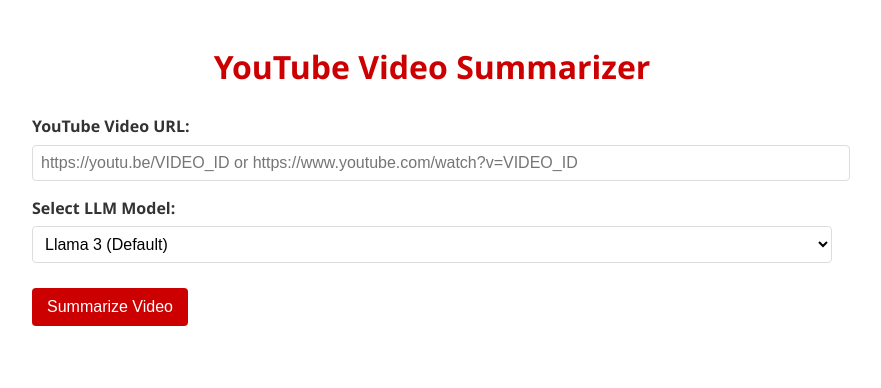
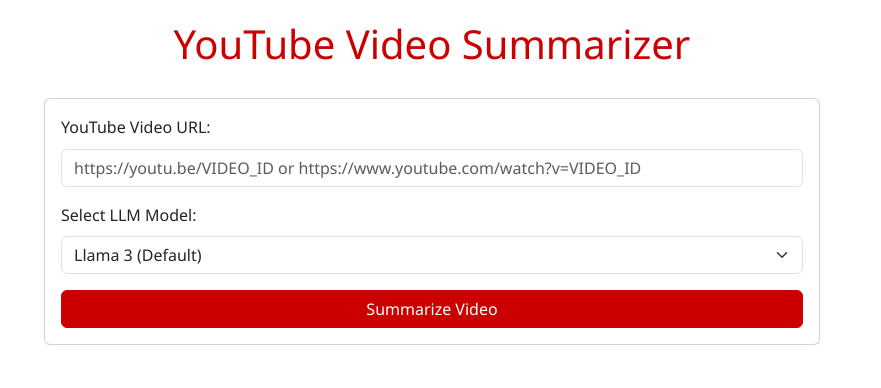
Before and after one commit to zabih1/Chat-With-Data, a Flask app: page / in a window 1280 px wide. Shown: the top 388 px of the page, without its empty margins (208-1089 px from the left). Run offline with Flask 3, Linux system fonts and the light colour scheme.

Commit message:
youtube video summary api

```diff
--- a/templates/index.html
+++ b/templates/index.html
@@ -4,82 +4,48 @@
     <meta charset="UTF-8">
     <meta name="viewport" content="width=device-width, initial-scale=1.0">
     <title>YouTube Video Summarizer</title>
-    <!-- Include Marked.js for Markdown parsing -->
+    <link href="https://cdn.jsdelivr.net/npm/bootstrap@5.3.0/dist/css/bootstrap.min.css" rel="stylesheet">
     <script src="https://cdnjs.cloudflare.com/ajax/libs/marked/4.3.0/marked.min.js"></script>
     <style>
         body {
             font-family: 'Segoe UI', Tahoma, Geneva, Verdana, sans-serif;
             line-height: 1.6;
             color: #333;
+            padding: 20px;
+        }
+        .container {
             max-width: 800px;
-            margin: 0 auto;
-            padding: 20px;
         }
         h1 {
             color: #cc0000;
             text-align: center;
+            margin-bottom: 30px;
         }
-        .form-group {
-            margin-bottom: 15px;
+        .btn-primary {
+            background-color: #cc0000;
+            border-color: #cc0000;
         }
-        label {
-            display: block;
-            margin-bottom: 5px;
-            font-weight: bold;
+        .btn-primary:hover {
+            background-color: #990000;
+            border-color: #990000;
         }
-        input[type="text"], select {
-            width: 100%;
-            padding: 8px;
-            border: 1px solid #ddd;
+        .btn-success {
+            background-color: #4CAF50;
+            border-color: #4CAF50;
+        }
+        .btn-success:hover {
+            background-color: #45a049;
+            border-color: #45a049;
+        }
+        .spinner-border {
+            display: none;
+            margin: 20px auto;
+        }
+        .summary-text {
+            background-color: #f9f9f9;
+            padding: 15px;
             border-radius: 4px;
-            font-size: 16px;
-            background-color: white;
-        }
-        .input-row {
-            display: flex;
-            gap: 15px;
-            margin-bottom: 15px;
-        }
-        .input-row .form-group {
-            flex: 1;
-            margin-bottom: 0;
-        }
-        button {
-            background-color: #cc0000;
-            color: white;
-            border: none;
-            padding: 10px 15px;
-            border-radius: 4px;
-            cursor: pointer;
-            font-size: 16px;
-            margin-top: 10px;
-        }
-        button:hover {
-            background-color: #990000;
-        }
-        #result {
-            margin-top: 20px;
-            border-top: 1px solid #ddd;
-            padding-top: 20px;
-            display: none;
-        }
-        .loader {
-            border: 4px solid #f3f3f3;
-            border-top: 4px solid #cc0000;
-            border-radius: 50%;
-            width: 30px;
-            height: 30px;
-            animation: spin 2s linear infinite;
-            margin: 20px auto;
-            display: none;
-        }
-        @keyframes spin {
-            0% { transform: rotate(0deg); }
-            100% { transform: rotate(360deg); }
-        }
-        .error {
-            color: #cc0000;
-            font-weight: bold;
+            line-height: 1.7;
         }
         .video-container {
             display: flex;
@@ -146,19 +64,32 @@
             border-radius: 4px;
             margin-left: 5px;
         }
+        @media (max-width: 576px) {
+            .video-container {
+                flex-direction: column;
+            }
+            .video-thumbnail {
+                width: 100%;
+                margin-right: 0;
+                margin-bottom: 15px;
+            }
+        }
     </style>
 </head>
 <body>
+    <div class="container">
         <h1>YouTube Video Summarizer</h1>
 
-    <div class="form-group">
-        <label for="youtube-url">YouTube Video URL:</label>
-        <input type="text" id="youtube-url" placeholder="https://youtu.be/VIDEO_ID or https://www.youtube.com/watch?v=VIDEO_ID">
+        <div class="card mb-4">
+            <div class="card-body">
+                <div class="mb-3">
+                    <label for="youtube-url" class="form-label">YouTube Video URL:</label>
+                    <input type="text" class="form-control" id="youtube-url" placeholder="https://youtu.be/VIDEO_ID or https://www.youtube.com/watch?v=VIDEO_ID">
                 </div>
 
-    <div class="form-group">
-        <label for="model-select">Select LLM Model:</label>
-        <select id="model-select">
+                <div class="mb-3">
+                    <label for="model-select" class="form-label">Select LLM Model:</label>
+                    <select class="form-select" id="model-select">
                         <option value="llama">Llama 3 (Default)</option>
                         <option value="gemini">Gemini</option>
                         <option value="mistral">Mistral</option>
@@ -166,27 +97,37 @@
                     </select>
                 </div>
 
-    <button id="summarize-btn">Summarize Video</button>
+                <button class="btn btn-primary w-100" id="summarize-btn">Summarize Video</button>
+            </div>
+        </div>
 
-    <div class="loader" id="loader"></div>
+        <div class="text-center">
+            <div class="spinner-border text-danger" id="loader" role="status">
+                <span class="visually-hidden">Loading...</span>
+            </div>
+        </div>
 
-    <div id="result">
+        <div id="result" style="display: none;">
+            <div class="card mb-4">
+                <div class="card-body">
                     <div class="video-container">
                         <img id="video-thumbnail" class="video-thumbnail" src="" alt="Video thumbnail">
                         <div>
                             <h3>YouTube Video Summary</h3>
                             <p><a id="video-link" href="#" target="_blank">Watch original video</a></p>
-                <div class="model-info">Summarized by: <span id="model-used" class="model-tag">Llama 3</span></div>
+                            <div class="mt-2">Summarized by: <span id="model-used" class="model-tag">Llama 3</span></div>
                         </div>
                     </div>
 
-        <div id="summary-text" class="summary-text"></div>
+                    <div id="summary-text" class="summary-text mt-3"></div>
 
-        <button id="copy-btn" class="copy-btn">Copy Summary</button>
+                    <button id="copy-btn" class="btn btn-success mt-3">Copy Summary</button>
+                </div>
+            </div>
+        </div>
     </div>
 
     <script>
-        // Store the original text when we receive it
         let originalText = '';
 
         document.getElementById('summarize-btn').addEventListener('click', async () => {
@@ -213,9 +153,9 @@
                 return;
             }
 
-            // Show loader
             loader.style.display = 'block';
             resultDiv.style.display = 'none';
+            summaryText.innerHTML = '';
 
             try {
                 const response = await fetch('/api/youtube-summary', {
```
Also changed, not shown: other parts of templates/index.html (+0 -70 lines), app/utils.py (+14 -24 lines), run.py (+1 -37 lines). Lines whose indentation alone changed are shown as unchanged.
